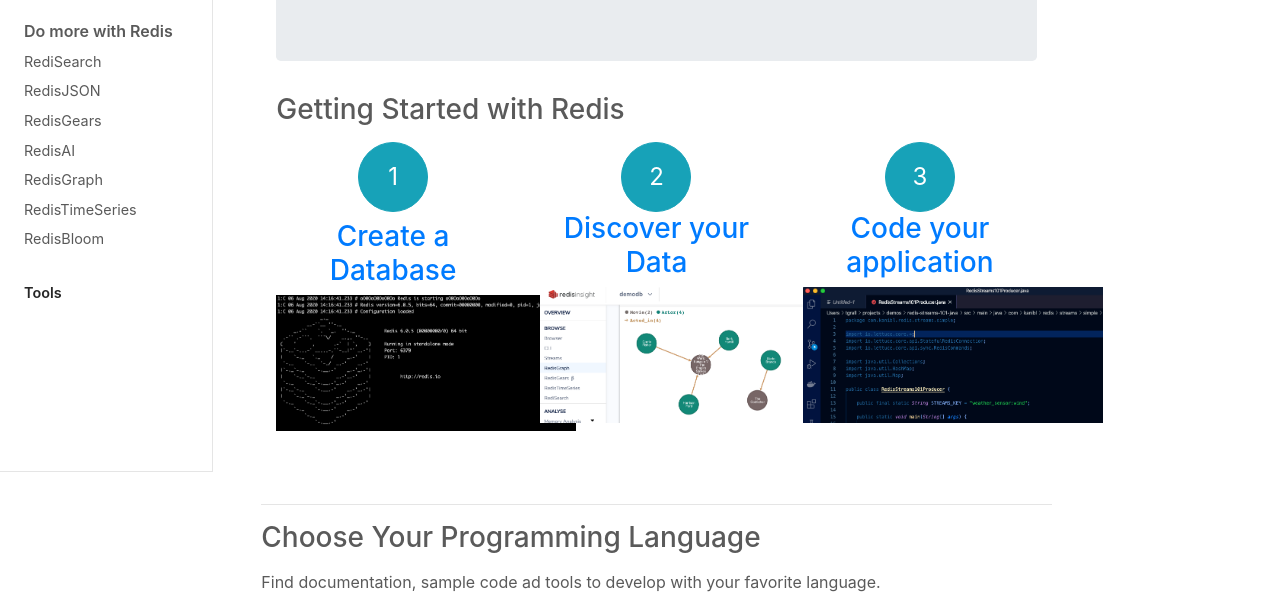
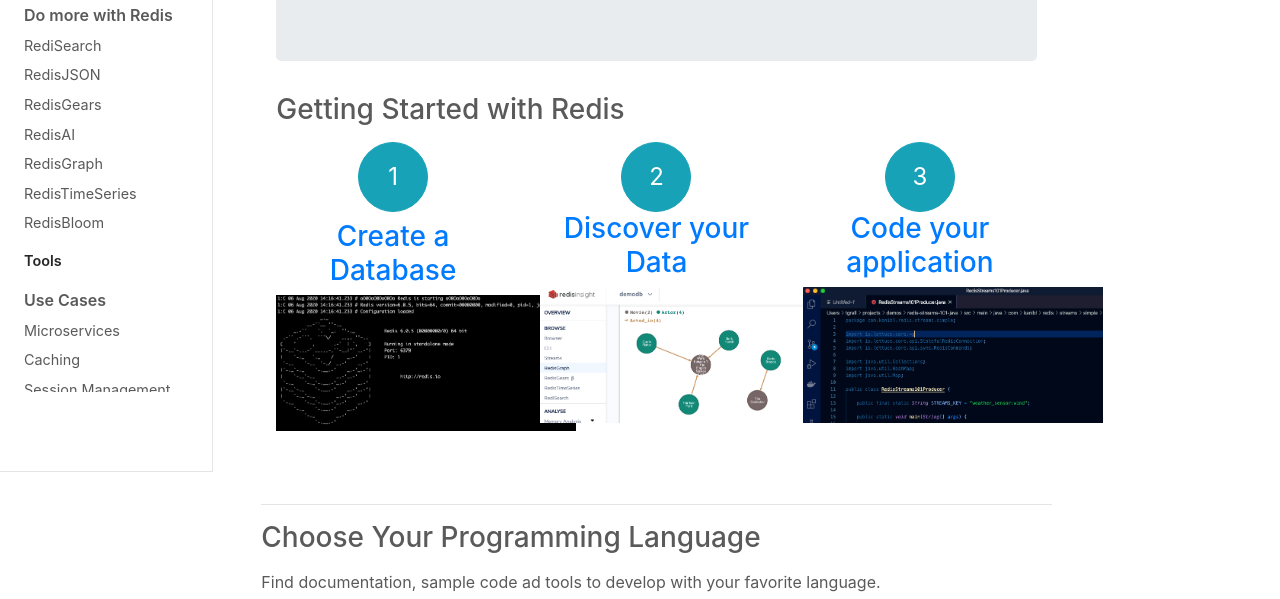
Before and after one commit to redis-developer/redis-developer-old, an Eleventy site: page index.html in a window 1280 px wide. Shown: the part 338-937 px from the top of the page. Built offline with nearby package versions, Linux system fonts and the light colour scheme; Eleventy itself is replaced by a stand-in of ours; files that its build step writes are made by us from their sources; no server answers.

Commit message:
add use case menu

```diff
--- a/_includes/layout.html
+++ b/_includes/layout.html
@@ -68,7 +68,7 @@ title: Redis Developer
               Home
             </a>
 
-        <ul class="nav bd-sidenav mb-4">
+        <ul class="nav bd-sidenav mb-2">
           <li class="active bd-sidenav-active">
             <a class="bd-toc-link" href="{{ '/content/develop/' | url  }}">
               Develop
@@ -94,7 +94,7 @@ title: Redis Developer
           </li>
         </ul>
 
-        <ul class="nav bd-sidenav mb-4"">
+        <ul class="nav bd-sidenav mb-2"">
           <li class="active bd-sidenav-active bd-toc-link">
               Do more with Redis
           </li>
@@ -121,7 +121,7 @@ title: Redis Developer
           </li>
         </ul>
 
-        <ul class="nav bd-sidenav mb-4"">
+        <ul class="nav bd-sidenav mb-2"">
           <li class="active bd-sidenav-active">
             <a class="bd-toc-link" href="{{ '/content/tools/' | url  }}">
               Tools
@@ -129,6 +129,29 @@ title: Redis Developer
           </li>
         </ul>
 
+        <ul class="nav bd-sidenav mb-2"">
+          <li class="active bd-sidenav-active bd-toc-link">
+              Use Cases
+          </li>
+          <li>
+            <a href="https://redislabs.com/solutions/use-cases/microservices/" _target="blank">Microservices</a>
+          </li>
+          <li>
+            <a href="https://redislabs.com/solutions/use-cases/caching/" _target="blank">Caching</a>
+          </li>
+          <li>
+            <a href="https://redislabs.com/solutions/use-cases/session-management/" _target="blank">Session Management</a>
+          </li>
+          <li>
+            <a href="https://redislabs.com/solutions/use-cases/fraud-mitigation/" _target="blank">Fraud Detection</a>
+          </li>
+          <li>
+            <a href="https://redislabs.com/solutions/use-cases/real-time-inventory/" _target="blank">Real-Time Inventory</a>
+          </li>
+          <li>
+            <a href="https://redislabs.com/solutions/use-cases/messaging/" _target="blank">Messaging</a>
+          </li>
+        </ul>
 
     </div>
 
```
